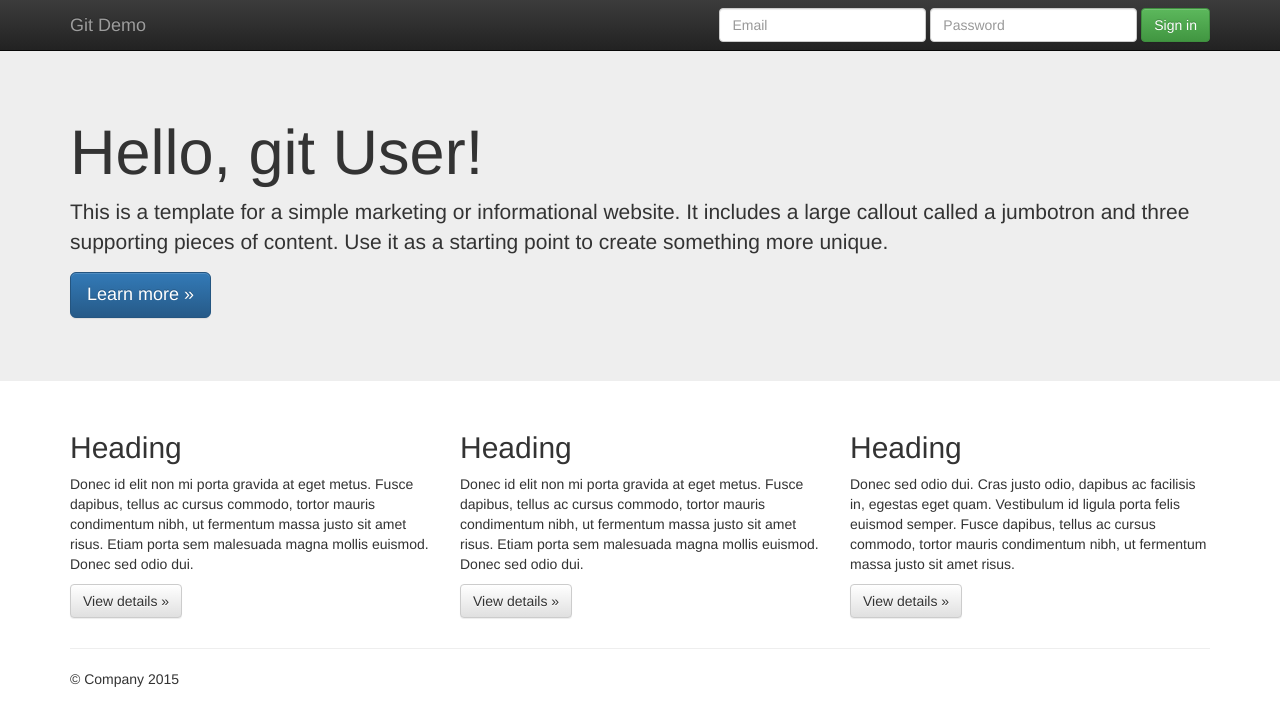
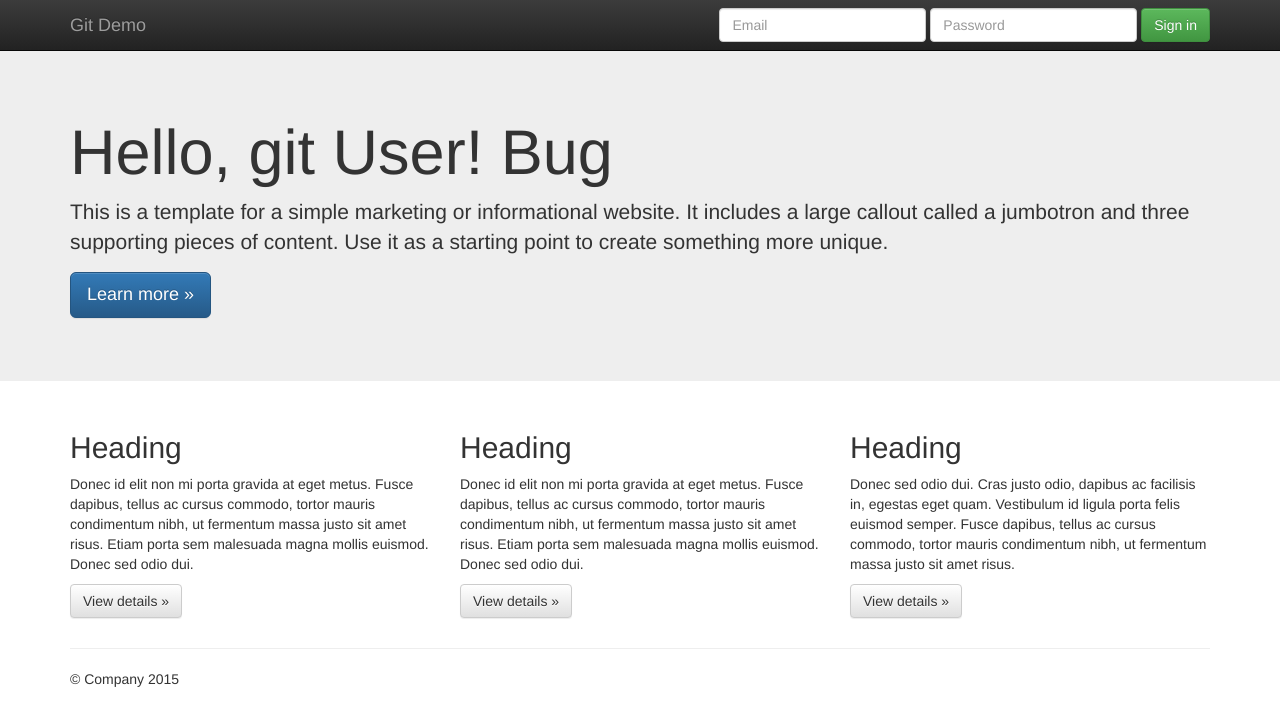
Before and after one commit to Harry2017Adv/AppSample3, a plain HTML site: page index.html in a window 1280 px wide. Drawn offline with nearby package versions, Linux system fonts and the light colour scheme.

Commit message:
Fixed the bug

```diff
--- a/index.html
+++ b/index.html
@@ -55,7 +55,7 @@
     <!-- Main jumbotron for a primary marketing message or call to action -->
     <div class="jumbotron">
       <div class="container">
-        <h1>Hello, git User!</h1>
+        <h1>Hello, git User! Bug</h1>
         <p>This is a template for a simple marketing or informational website. It includes a large callout called a jumbotron and three supporting pieces of content. Use it as a starting point to create something more unique.</p>
         <p><a class="btn btn-primary btn-lg" href="#" role="button">Learn more &raquo;</a></p>
       </div>
```
